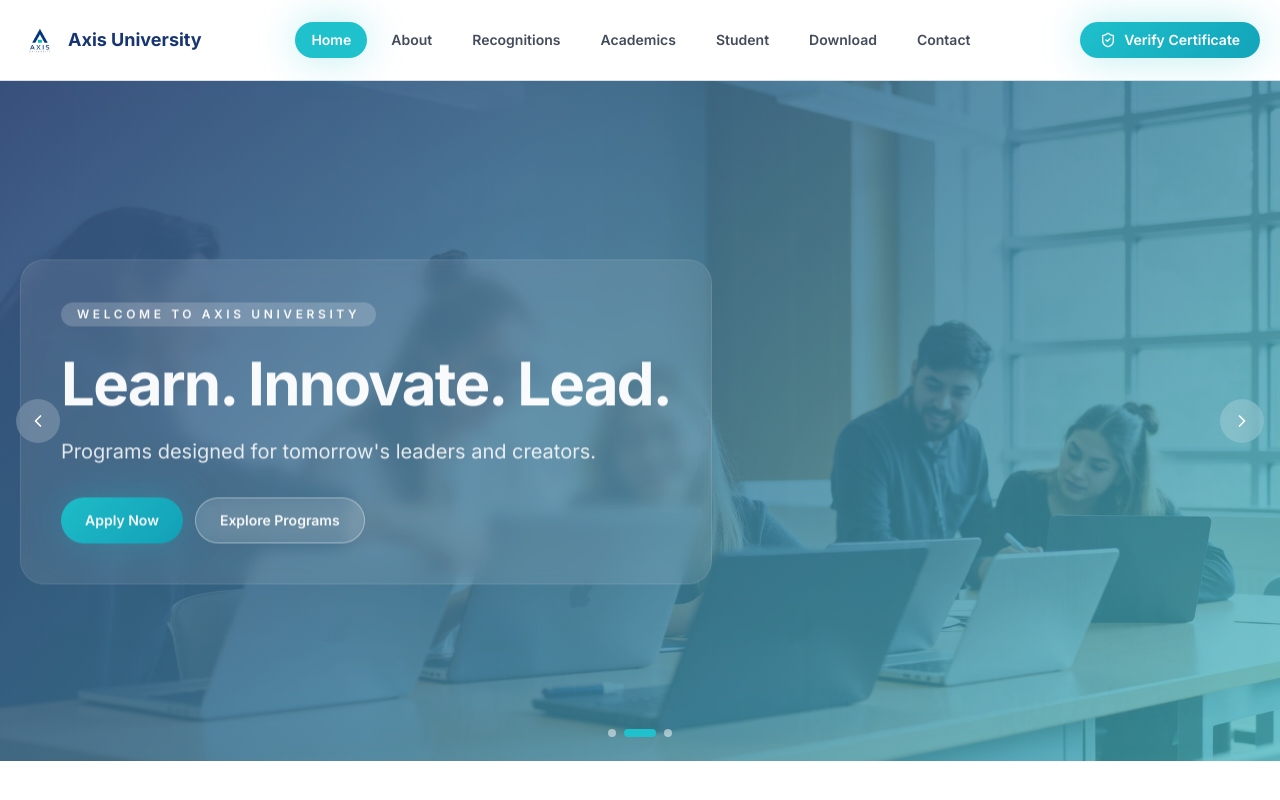
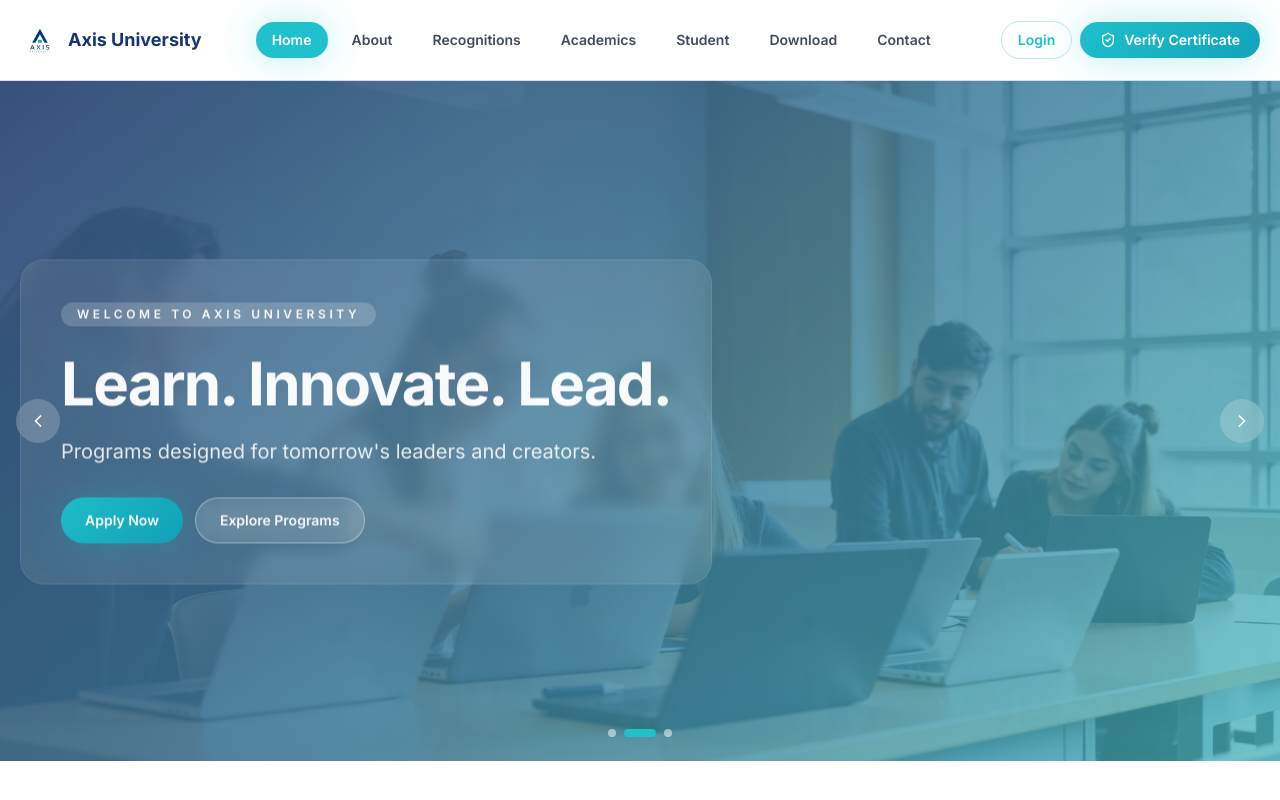
Before and after one commit to saathathm/axis-university, a React (Vite) app in the folder frontend/: page / in a window 1280 px wide. Shown: the top 800 px of the page. Built offline with nearby package versions, Linux system fonts and the light colour scheme.

Commit message:
loging button added in the header

```diff
--- a/frontend/src/components/layout/Header.jsx
+++ b/frontend/src/components/layout/Header.jsx
@@ -54,6 +54,13 @@ const Header = () => {
 
         <div className="flex items-center gap-2">
           <Link
+            to="/auth/login"
+            className="hidden sm:inline-flex rounded-full px-4 py-2 text-sm font-semibold text-accent hover:text-accent/80 transition-smooth border border-accent/30 hover:border-accent/60"
+          >
+            Login
+          </Link>
+
+          <Link
             to="/verify"
             className="hidden md:inline-flex items-center gap-2 rounded-full bg-gradient-accent px-5 py-2 text-sm font-semibold text-accent-foreground shadow-glow hover:opacity-90 transition-smooth"
           >
@@ -106,13 +113,21 @@ const Header = () => {
                   {item.label}
                 </NavLink>
               ))}
+              <div className="mt-4 flex flex-col gap-2">
+                <Link
+                  to="/auth/login"
+                  className="inline-flex items-center justify-center rounded-full px-4 py-2 text-sm font-semibold text-accent border border-accent/30 hover:bg-secondary/40"
+                >
+                  Login
+                </Link>
                 <Link
                   to="/verify"
-                className="mt-4 inline-flex items-center gap-2 rounded-full bg-gradient-accent px-4 py-2 text-sm font-semibold text-accent-foreground"
+                  className="inline-flex items-center gap-2 rounded-full bg-gradient-accent px-4 py-2 text-sm font-semibold text-accent-foreground"
                 >
                   <ShieldCheck className="h-4 w-4" />
                   Verify Certificate
                 </Link>
+              </div>
             </div>
           </div>
         </div>
```
Lines whose indentation alone changed are shown as unchanged.
